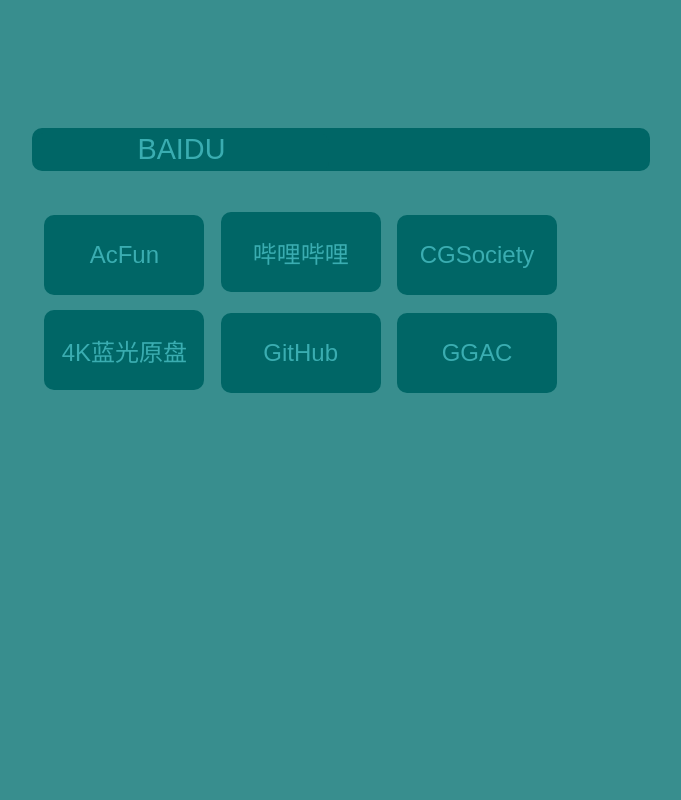
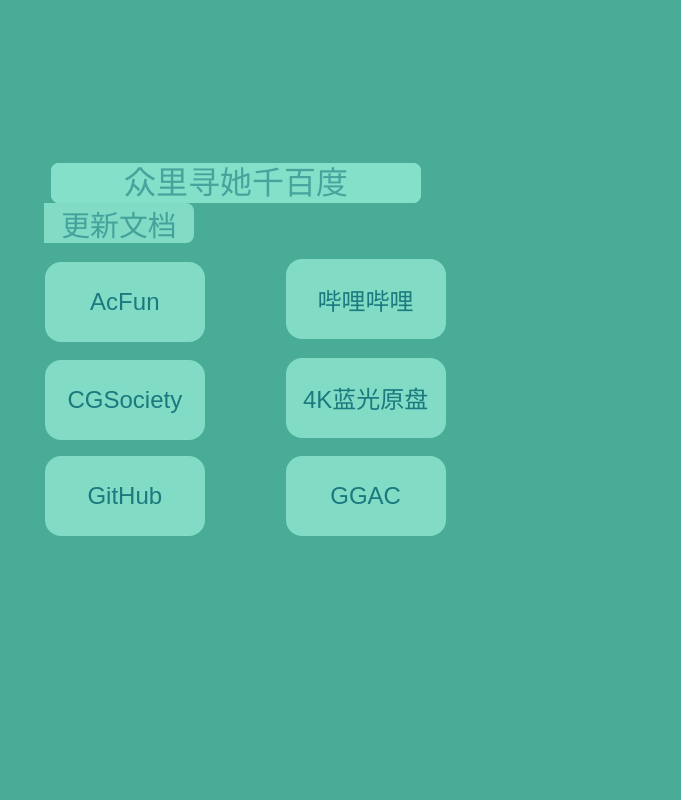
Before and after one commit to CYWL01/ice, a plain HTML site: page index.html in a window 1280 px wide. Shown: the whole page, without its empty margins (288-969 px from the left). Drawn offline with Linux system fonts and the light colour scheme.

Commit message:
v3.1 结构重构，更换配色

```diff
--- /dev/null
+++ b/1index.css
@@ -0,0 +1,71 @@
+* {
+    padding: 0;
+    margin: 0;
+}
+.date-time{
+    background:#006666;
+    width: 48%;
+    margin-top: 8%;
+    margin-left: 25%;
+    position:absolute;
+
+}
+
+body {
+    background: #388e8e;
+    /* 禁止选中文字 */
+    -moz-user-select: none;
+    -webkit-user-select: none;
+    -ms-user-select: none;
+    -khtml-user-select: none;
+    user-select: none;
+    width: 100%;
+    height: 100%;
+}
+#text,
+#text::-webkit-input-placeholder,
+.but{
+    font-size: 1.5rem;
+    color: #3aadb1;
+    background: #006666;
+}
+
+#text,
+#text::-webkit-input-placeholder {
+    outline: medium;
+    border-radius: 10px;
+    width: 48%;
+    height: 2.5rem;
+    margin-top: 10%;
+    margin-left: 25%;
+    font-size: 1.8rem;
+    text-align: center;
+    border-color: transparent;
+}
+
+#floatBox {
+    /* background-color: #006666; */
+    position: absolute;
+    float: left;
+    margin-top: 2%;
+    width: 48.2%;
+    height: 68%;
+    margin-left: 25%;
+    overflow: auto;
+}
+
+.but {
+    width: 10rem;
+    height: 5rem;
+    margin-left: 2%;
+    margin-top: 2.5%;
+    border-radius: 10px;
+    border: none;
+    outline: medium;
+    /* 鼠标变小手 */
+    CURSOR: pointer;
+}
+
+#floatBox::-webkit-scrollbar {
+    display: none;
+}
--- a/index.css
+++ b/index.css
@@ -3,61 +3,114 @@
     margin: 0;
 }
 
+#web-head {
+    float: var(--folat-head-left-center-right-foot);
+    width: var(--web-head-width);
+    height: var(--web-head-height);
+    background: var(--web-head);
+}
+
+#web-left {
+    float: var(--folat-head-left-center-right-foot);
+    width: var(--web-left-width);
+    height: var(--web-left-height);
+    background: var(--web-left);
+}
+
+#web-center {
+    float: var(--folat-head-left-center-right-foot);
+    width: var(--web-center-width);
+    height: var(--web-center-height);
+    background: var(--web-center);
+}
+
+#web-right {
+    float: var(--folat-head-left-center-right-foot);
+    width: var(--web-right-width);
+    height: var(--web-right-height);
+    background: var(--web-right);
+}
+
+#web-foot {
+    float: var(--folat-head-left-center-right-foot);
+    width: var(--web-foot-width);
+    height: var(--web-foot-height);
+    background: var(--web-foot);
+}
+
 body {
-    background: #388e8e;
+    position: absolute;
+    background: var(--web-bg-color);
     /* 禁止选中文字 */
     -moz-user-select: none;
     -webkit-user-select: none;
     -ms-user-select: none;
     -khtml-user-select: none;
     user-select: none;
-    width: 100%;
-    height: 100%;
-}
-#text,
-#text::-webkit-input-placeholder,
-.but{
-    font-size: 1.5rem;
-    color: #3aadb1;
-    background: #006666;
+    width: var(--body-width);
+    height: var(--body-height);
 }
 
-#text,
-#text::-webkit-input-placeholder {
+#date-time{
+    background: var(--date-time-bg-color);
+    width:var(--date-time-width);
+    height:var(--date-time-height);
+}
+#searchbox{
+    width: var(--searchbox-width);
+    margin-left: var(--searchbox-margin-lef);
+}
+#search{
+    width: var(--search-width);
+    height: var(--search-height);
+    font-size: var(--search-font-size);
     outline: medium;
-    border-radius: 10px;
-    width: 48%;
-    height: 2.45rem;
-    margin-top: 10%;
-    margin-left: 25%;
-    font-size: 1.8rem;
+    border-radius:var(--search-border-radius);
+    border: 0px solid;
     text-align: center;
-    border-color: transparent;
+    float: left;
+    background: var(--search-bg-color);
+    color:var(--search-font-color);
 }
-
-#floatBox {
-    /* background-color: #006666; */
-    position: absolute;
-    float: left;
-    margin-top: 2%;
-    width: 48.2%;
-    height: 68%;
-    margin-left: 25%;
-    overflow: auto;
+#search::-webkit-input-placeholder,#update{
+    text-align: center;
+    background: var(--search-bg-color);
+    color:var(--search-font-color);
 }
-
-.but {
-    width: 10rem;
-    height: 5rem;
-    margin-left: 2%;
-    margin-top: 2.5%;
-    border-radius: 10px;
+#update{
+    width: var(--update-width);
+    height: var(--update-height);
+    border-radius: var(---update-border-radius);
+    margin-left: var(--update-margin-left);
+    font-size: var(--update-font-size);
+    background: var(--update-bg-color);
     border: none;
     outline: medium;
     /* 鼠标变小手 */
     CURSOR: pointer;
 }
+#labelbox{
+        background: var(--label-box-bg-color);
+        width: var(--web-center-width);
+        height: var(--labelbox-height);
+        overflow: auto;
+        position: absolute;
+}
 
-#floatBox::-webkit-scrollbar {
+.label{
+    font-size: var(--label-font-size);
+    color: var(--label-font-color);
+    background: var(--label-bg-color);
+    width: var(--label-width);
+    height: var(--label-height);
+    margin-left: var(--label-margin-left);
+    margin-top: var(--label-margin-top);
+    border-radius: var(--label-border-radius);
+    border: none;
+    outline: medium;
+    /* 鼠标变小手 */
+    CURSOR: pointer;
+}
+#labelbox::-webkit-scrollbar {
     display: none;
 }
--- a/index.html
+++ b/index.html
@@ -1,54 +1,56 @@
 <!DOCTYPE html>
-<html lang="en">
+<html>
+
 <head>
   <meta charset="UTF-8" />
   <meta name="viewport" content="width=device-width, initial-scale=1.0" />
   <!-- CSS -->
   <link rel="stylesheet" href="./index.css" />
+  <link rel="stylesheet" href="./root.css" />
+  <!-- JS -->
+
   <title>ice</title>
 </head>
 
 <body>
-    <form action="http://www.baidu.com/baidu" target="_self">
-      <input
-        type="text"
-        name="word"
-        id="text"
-        autocomplete="off"
-        placeholder="BAIDU"
-      />
+  <div id="web-head"></div>
+
+  <div id="web-left"></div>
+
+  <div id="web-center">
+    <div id="date-time"></div>
+    <div id="searchbox">
+      <form action="https://www.baidu.com/s" target="_self">
+        <input type="text" name="word" id="search" autocomplete="off" placeholder="众里寻她千百度" />
+        <a href="./update.md" ><input type="button" id="update" value="更新文档"></a>
       </form>
-    <div id="floatBox">
-      <button
-        class="but"
-        onClick="window.open('https://www.acfun.cn/','_self')"
-      >
+    </div>
+
+    <div id="labelbox">
+      <button class="label" onClick="window.open('https://www.acfun.cn/','_self')">
         AcFun
       </button>
-      <button
-        class="but"
-        onClick="window.open('https://www.bilibili.com/','_self')"
-      >
+      <button class="label" onClick="window.open('https://www.bilibili.com/','_self')">
         哔哩哔哩
       </button>
-      <button
-        class="but"
-        onClick="window.open('https://cgsociety.org/','_self')"
-      >
+      <button class="label" onClick="window.open('https://cgsociety.org/','_self')">
         CGSociety
       </button>
-      <button
-        class="but"
-        onClick="window.open('http://www.yinfans.me/','_self')"
-      >
+      <button class="label" onClick="window.open('http://www.yinfans.me/','_self')">
         4K蓝光原盘
       </button>
-      <button class="but" onClick="window.open('https://github.com/','_self')">
+      <button class="label" onClick="window.open('https://github.com/','_self')">
         GitHub
       </button>
-      <button class="but" onClick="window.open('https://www.ggac.net/','_self')">
+      <button class="label" onClick="window.open('https://www.ggac.net/','_self')">
         GGAC
       </button>
     </div>
+  </div>
+
+  <div id="web-right"></div>
+
+  <div id="web-foot"></div>
 </body>
+
 </html>
--- /dev/null
+++ b/root.css
@@ -0,0 +1,63 @@
+:root {
+    /* body */
+    --body-width:  100%;
+    --body-height: 100%;
+    /* width */
+    --web-head-width:  100%;
+    --web-left-width:   20%;
+    --web-center-width: 50%;
+    --web-right-width:  30%;
+    --web-foot-width:  100%;
+    --date-time-width: 100%;
+    /* height */
+    --web-head-height:    5%;
+    --web-left-height:   90%;
+    --web-center-height: 90%;
+    --web-right-height:  90%;
+    --web-foot-height:    5%;
+    --date-time-height:  17.1%;
+    /* web-color */
+    --web-head:           #49ac96;
+    --web-left:           #49ac96;
+    --web-center:         #49ac96;
+    --web-right:          #49ac96;
+    --web-foot:           #49ac96;
+    --web-bg-color:       #49ac96;
+    --date-time-bg-color: #49ac96;
+    --label-box-bg-color: #49ac96;
+    --label-bg-color:     #81dbc5;
+    --update-bg-color:    #81dbc5;
+    --search-bg-color:    #85e0ca;
+    /* font-color */
+    --search-font-color:   #1a7b7e96;
+    --label-font-color:    #1a7a7e;
+    /* float */
+    --folat-head-left-center-right-foot: left;
+    /* border-radius */
+    --search-border-radius: 0.5rem;
+    --label-border-radius:  1rem;
+    /* searchbox */
+    --searchbox-margin-lef:13%;
+    --searchbox-width:76%;
+    /* search */
+    --search-width:  76%;
+    --search-height: 40px;
+    --search-font-size: 2rem;
+    --search-margin-left: 12%;
+    /* update */
+    --update-font-size: 1.8rem;
+    ---update-border-radius:0 0.5rem 0.5rem 0;
+    --update-width:150px;
+    --update-height:40px;
+    --update-margin-left:-1.5%;
+    /* labelbox */
+    --labelbox-height: 69.4%;
+    /* label */
+    --label-width: 10rem;
+    --label-height: 5rem;
+    --label-margin-left: 12%;
+    --label-margin-top: 2.5%;
+    --label-border-radius: 1rem;
+    --label-font-size: 1.5rem;
+
+}
```
Also changed, not shown: 1index.html (added, +46 -0 lines), date.js (added, +30 -0 lines), 1 other file. Lines whose indentation alone changed are shown as unchanged.
